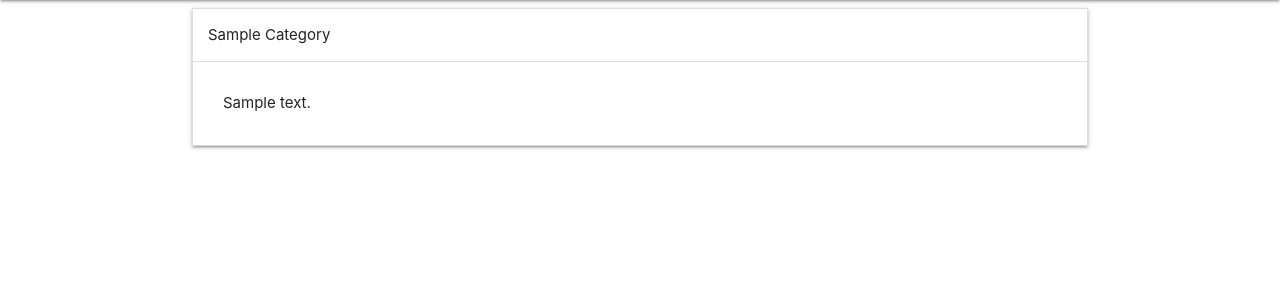
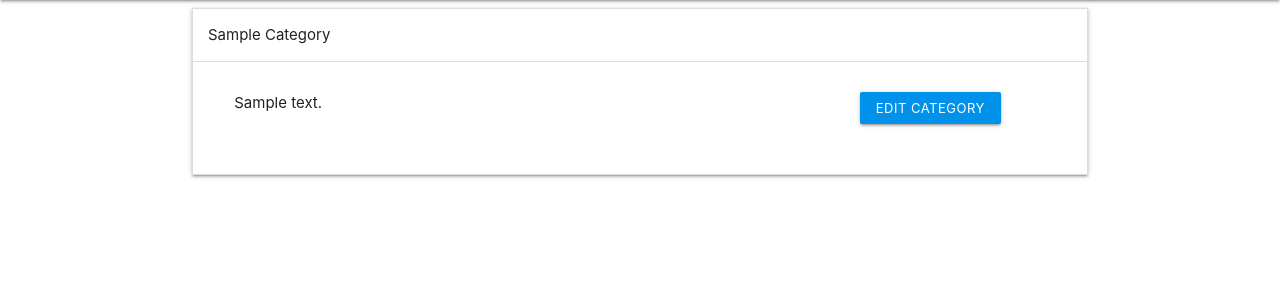
Before and after one commit to cfconor/rpg-book-repository, a Flask app: page /view_categories in a window 1280 px wide, after a click that opens the changed part. Shown: the part 64-364 px from the top of the page. Run offline with Flask 2, Linux system fonts and the light colour scheme; a database or web service that is not in the repository returns one stand-in record (values such as "Sample title"); some libraries are stand-ins or nearby versions.

Commit message:
added edit_categories.html and matching functionality

```diff
--- a/app.py
+++ b/app.py
@@ -134,12 +134,20 @@ def view_categories():
     return render_template("view_categories.html", categories=categories)
 
 
-'''
+
 @app.route("/edit_category/<category_id>", methods=["GET", "POST"])
 def edit_category(category_id):
+    if request.method == "POST":
+        submit = {
+            "category_name": request.form.get("category_name"),
+            "category_desc": request.form.get("category_desc")
+        }
+        mongo_obj.db.categories.update({"_id": ObjectId(category_id)}, submit)
+        return redirect(url_for("get_categories"))
 
-    return render_template("edit_category.html")
-'''
+    category = mongo_obj.db.categories.find_one({"_id": ObjectId(category_id)})
+    return render_template("edit_category.html", category=category)
+
 
 @app.route("/add_game_system", methods=["GET", "POST"])
 def add_game_system():
--- a/templates/view_categories.html
+++ b/templates/view_categories.html
@@ -8,7 +8,16 @@
                     {{ category.category_name.title() }}
                 </div>
                 <div class="collapsible-body">
-                    {{ category.category_desc }}
+                    <div class="row">
+                        <div class="col s9">
+                            {{ category.category_desc }}
+                        </div>
+                        <div class="col s3">
+                            <a href="{{ url_for('edit_category', category_id=category._id) }}" class="btn-small light-blue accent-4">Edit Category</a>
+                        </div>
+                    </div>
+
+
                 </div>
             </li>
         {% endfor %}
```
Also changed, not shown: templates/edit_category.html (+5 -3 lines).
